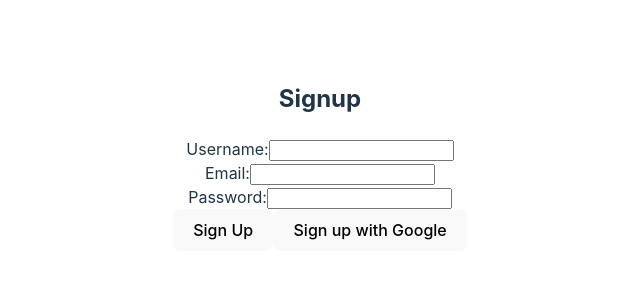
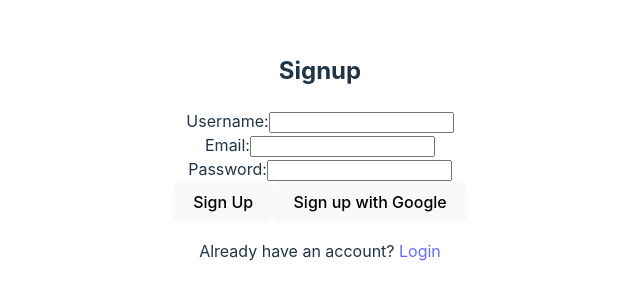
Before and after one commit to james-tierney/lovinglegacyRework, a React (Vite) app in the folder client/livingMemoire/: page /signUp in a window 1280 px wide. Shown: the part 244-544 px from the top of the page, without its empty margins (320-960 px from the left). Built offline with nearby package versions, Linux system fonts and the light colour scheme; no server answers.

Commit message:
adding login redirect to signup if account already created then just login

```diff
--- a/client/livingMemoire/src/components/SignUp.jsx
+++ b/client/livingMemoire/src/components/SignUp.jsx
@@ -1,5 +1,5 @@
 import React, { useContext, useState } from 'react';
-import { useNavigate } from 'react-router-dom';
+import { useNavigate, Link } from 'react-router-dom';
 import { getAuth, signInWithPopup, GoogleAuthProvider, createUserWithEmailAndPassword, updateProfile, signInWithEmailAndPassword} from 'firebase/auth';
 import axios from 'axios';
 import { AuthContext } from '../context/AuthProvider';
@@ -193,6 +193,9 @@
           <button type="submit">Sign Up</button>
           <button onClick={signUpWithGoogle}>Sign up with Google</button>
         </div>
+        <div>
+          <p>Already have an account? <Link to="/login">Login</Link></p>
+        </div>
 
       </form>
     </div>
```
